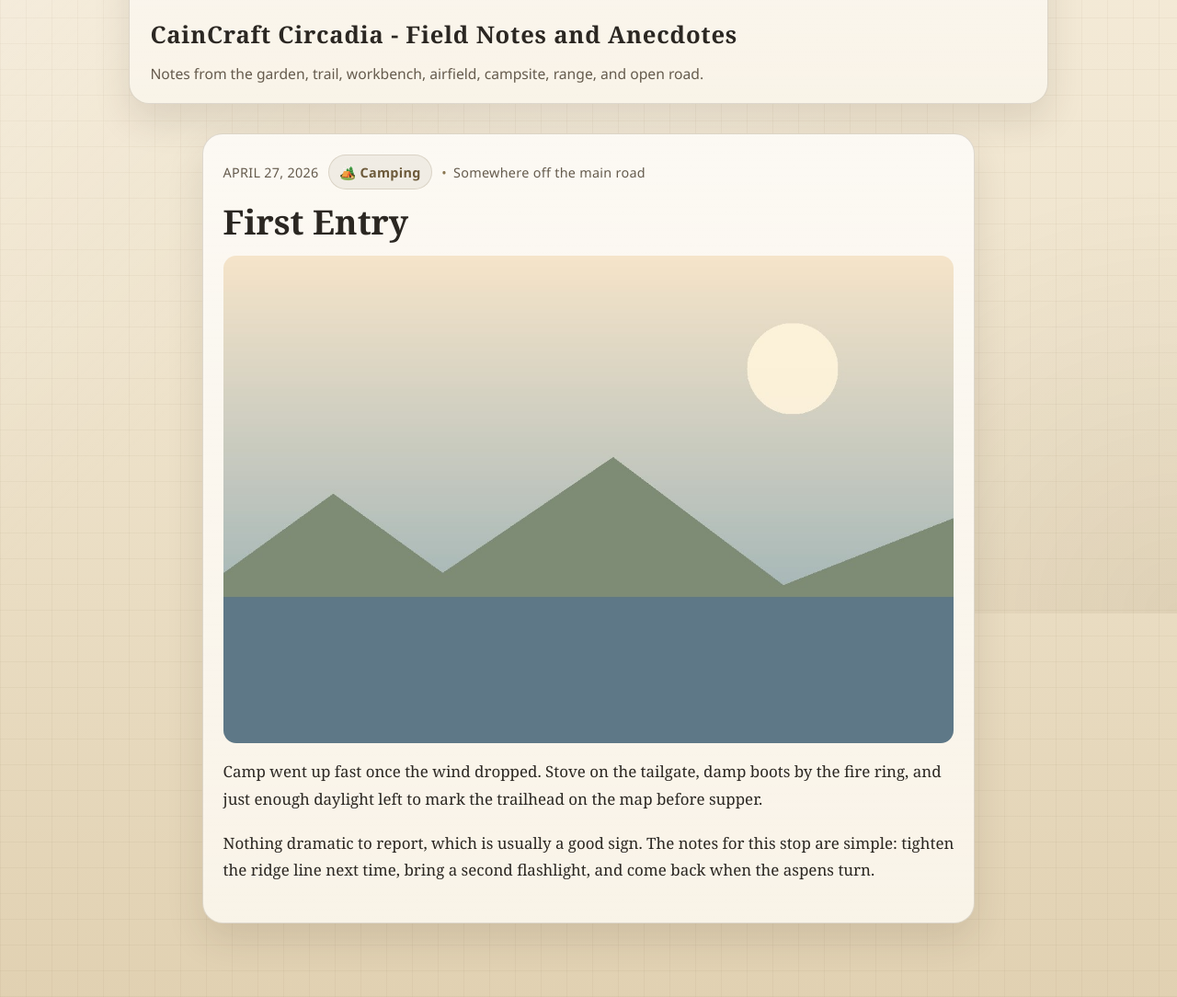
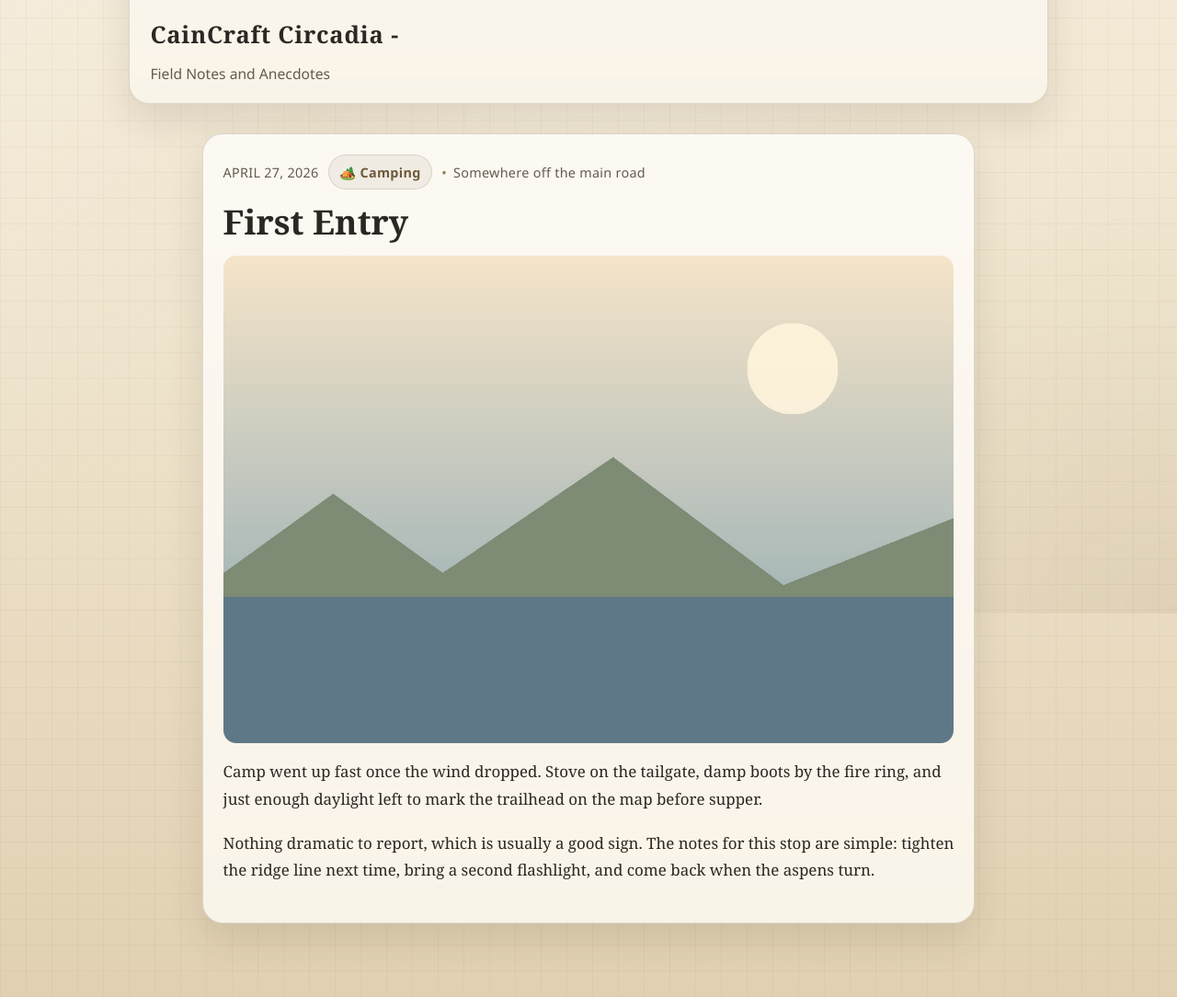
Before and after one commit to jason-caincraft/circadia.github.io, a Jekyll site: the page built from _posts/2026-04-27-first-entry.md, in a window 1280 px wide. Shown: the part 233-1317 px from the top of the page at 92% size. Built offline with Jekyll 4.4.1, drawn with Linux system fonts in a browser that asks for light colours.

Commit message:
Updates the description and subtitle

```diff
--- a/_config.yml
+++ b/_config.yml
@@ -1,6 +1,6 @@
-title: CainCraft Circadia - Field Notes and Anecdotes
-description: Notes from the garden, trail, workbench, airfield, campsite, range, and open road.
-subtitle: Notes from the garden, trail, workbench, airfield, campsite, range, and open road.
+title: CainCraft Circadia -
+description: Field Notes and Anecdotes
+subtitle: Field Notes and Anecdotes
 intro: A running archive of projects, places, experiments, repairs, rides, radio checks, flights, photos, and small observations.
 theme: null
 markdown: kramdown
```
